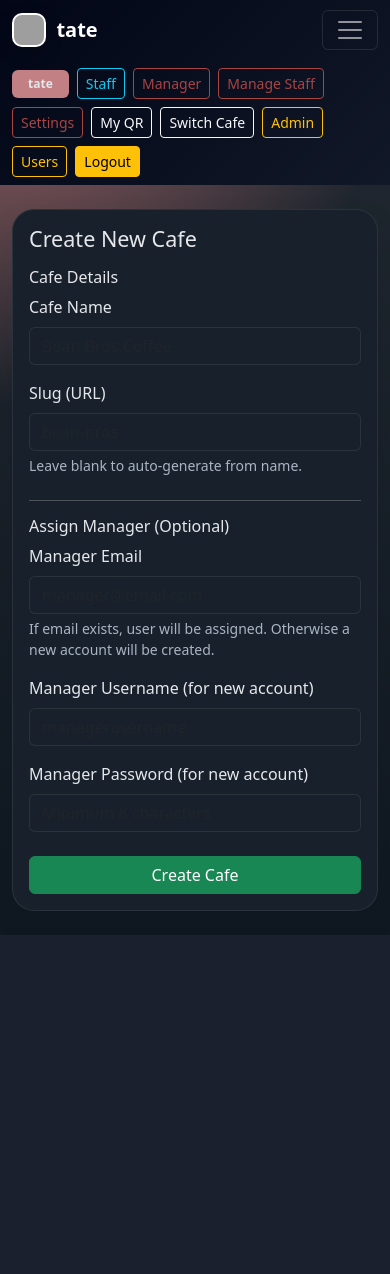
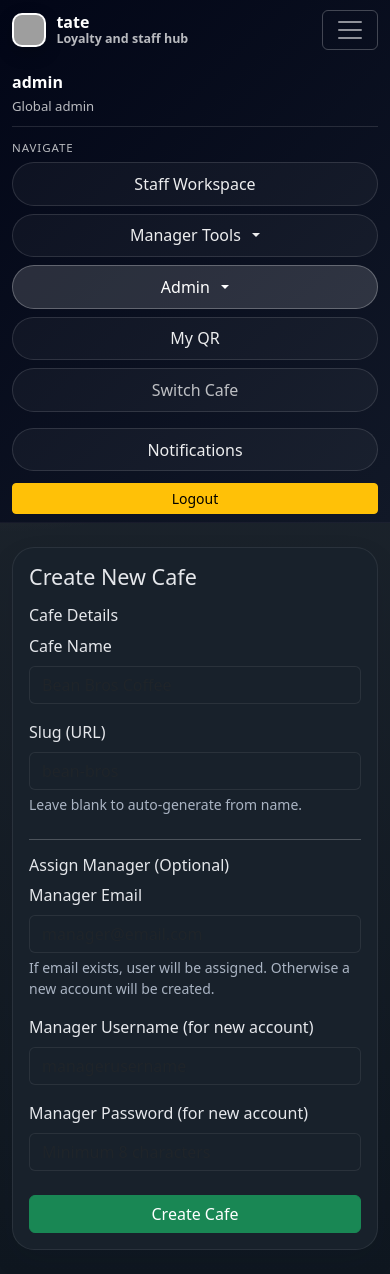
Before and after one commit to AlexandriaParkCS/2026-Yr12-tatehk-PWA-assessment, a Flask app: page /admin/create-cafe in a window 390 px wide, after a click that opens the changed part. Before the commit the page ends 935 px from the top, so only its background shows below. Run offline with Flask 3, Linux system fonts and the light colour scheme; a user stored in the database is signed in; grey boxes are pictures that could not be loaded.

Commit message:
forgot password and layout update

```diff
--- a/app.py
+++ b/app.py
@@ -9,7 +9,7 @@ import qrcode
 from flask import (
     Flask, render_template, request, redirect,
     url_for, session, flash, abort,
-    send_file, jsonify
+    send_file, jsonify, send_from_directory
 )
 from werkzeug.security import generate_password_hash, check_password_hash
 from sqlalchemy import or_, and_, func
@@ -24,6 +24,7 @@ from models import (
     LoyaltyCard,
     ActivityLog,
     StaffInvite,
+    PasswordResetToken,
     Notification,
 )
 
@@ -233,6 +234,17 @@ def create_notification(user_id: int, cafe_id: int | None, title: str, message:
     db.session.commit()
 
 
+def get_valid_password_reset(token: str) -> PasswordResetToken | None:
+    reset = PasswordResetToken.query.filter_by(token=token).first()
+    if not reset:
+        return None
+    if reset.used_at is not None:
+        return None
+    if reset.expires_at < datetime.utcnow():
+        return None
+    return reset
+
+
 # ---------------------------
 # App factory
 # ---------------------------
@@ -412,6 +424,10 @@ def create_app():
     @app.get("/")
     def index():
         return render_template("index.html")
+
+    @app.get("/favicon.ico")
+    def favicon():
+        return send_from_directory(app.root_path, "favicon.ico", mimetype="image/x-icon")
 
     @app.route("/register", methods=["GET", "POST"])
     def register():
@@ -488,6 +504,79 @@ def create_app():
             return redirect(url_for("select_cafe"))
 
         return render_template("login.html")
+
+    @app.route("/forgot-password", methods=["GET", "POST"])
+    def forgot_password():
+        reset_url = None
+
+        if request.method == "POST":
+            require_csrf()
+
+            email = (request.form.get("email") or "").strip().lower()
+            if not email:
+                flash("Email is required.", "danger")
+                return redirect(url_for("forgot_password"))
+
+            user = User.query.filter_by(email=email).first()
+            if not user or not user.is_active:
+                flash("If that email exists, a reset link is ready.", "info")
+                return render_template("forgot_password.html", reset_url=None)
+
+            active_tokens = PasswordResetToken.query.filter_by(user_id=user.id, used_at=None).all()
+            now = datetime.utcnow()
+            for token_row in active_tokens:
+                token_row.used_at = now
+
+            reset = PasswordResetToken(
+                user_id=user.id,
+                expires_at=now + timedelta(hours=1),
+            )
+            db.session.add(reset)
+            db.session.commit()
+
+            reset_url = url_for("reset_password", token=reset.token, _external=True)
+            flash("Reset link generated. This project does not send email yet, so use the link below.", "success")
+
+        return render_template("forgot_password.html", reset_url=reset_url)
+
+    @app.route("/reset-password/<token>", methods=["GET", "POST"])
+    def reset_password(token: str):
+        reset = get_valid_password_reset(token)
+        if not reset:
+            flash("That password reset link is invalid or expired.", "danger")
+            return redirect(url_for("forgot_password"))
+
+        if request.method == "POST":
+            require_csrf()
+
+            password = request.form.get("password") or ""
+            confirm_password = request.form.get("confirm_password") or ""
+
+            if len(password) < 8:
+                flash("Password must be at least 8 characters.", "danger")
+                return redirect(url_for("reset_password", token=token))
+            if password != confirm_password:
+                flash("Passwords do not match.", "danger")
+                return redirect(url_for("reset_password", token=token))
+
+            user = db.session.get(User, reset.user_id)
+            if not user or not user.is_active:
+                flash("Account not available for password reset.", "danger")
+                return redirect(url_for("forgot_password"))
+
+            user.password_hash = generate_password_hash(password)
+
+            now = datetime.utcnow()
+            open_tokens = PasswordResetToken.query.filter_by(user_id=user.id, used_at=None).all()
+            for token_row in open_tokens:
+                token_row.used_at = now
+
+            db.session.commit()
+
+            flash("Password updated. You can log in now.", "success")
+            return redirect(url_for("login"))
+
+        return render_template("reset_password.html", token=token)
 
     @app.post("/logout")
     def logout():
--- a/templates/base.html
+++ b/templates/base.html
@@ -6,6 +6,7 @@
 <meta name="viewport" content="width=device-width, initial-scale=1">
 
 <title>Coffee Loyalty</title>
+<link rel="icon" href="{{ url_for('favicon') }}" type="image/x-icon">
 
 <link href="https://cdn.jsdelivr.net/npm/bootstrap@5.3.3/dist/css/bootstrap.min.css" rel="stylesheet">
 
@@ -20,6 +21,7 @@
   --surface-border: rgba(17, 24, 39, 0.08);
   --nav-bg: linear-gradient(135deg, #1f2328, #111827);
   --nav-text: #ffffff;
+  --nav-muted: rgba(255, 255, 255, 0.72);
 }
 
 body.theme-dark{
@@ -59,10 +61,28 @@ body{
 .navbar{
   backdrop-filter: blur(8px);
   background: var(--nav-bg) !important;
+  border-bottom: 1px solid rgba(255, 255, 255, 0.08);
 }
 
 .main-container{
   max-width:1100px;
+}
+
+.skip-link{
+  position:absolute;
+  left:1rem;
+  top:-3rem;
+  z-index:1100;
+  background: var(--surface-bg);
+  color: var(--page-text);
+  padding:0.65rem 0.9rem;
+  border-radius:0.8rem;
+  border:1px solid var(--surface-border);
+  text-decoration:none;
+}
+
+.skip-link:focus{
+  top:1rem;
 }
 
 .notification-badge{
@@ -74,6 +94,7 @@ body{
   align-items:center;
   gap:0.65rem;
   color: var(--nav-text) !important;
+  min-width:0;
 }
 
 .brand-logo{
@@ -84,6 +105,133 @@ body{
   background:#fff;
   padding:2px;
   box-shadow:0 6px 18px rgba(0,0,0,0.18);
+}
+
+.brand-copy{
+  display:flex;
+  flex-direction:column;
+  min-width:0;
+}
+
+.brand-title{
+  font-size:1rem;
+  font-weight:700;
+  line-height:1.1;
+}
+
+.brand-subtitle{
+  font-size:0.78rem;
+  color: var(--nav-muted);
+  line-height:1.1;
+}
+
+.navbar-toggler{
+  border-color: rgba(255,255,255,0.24);
+}
+
+.nav-layout{
+  display:flex;
+  align-items:center;
+  justify-content:space-between;
+  gap:1rem;
+  width:100%;
+}
+
+.nav-cluster{
+  display:flex;
+  align-items:center;
+  flex-wrap:wrap;
+  gap:0.75rem;
+}
+
+.nav-chip{
+  display:inline-flex;
+  align-items:center;
+  gap:0.45rem;
+  padding:0.55rem 0.85rem;
+  border-radius:999px;
+  color: rgba(255,255,255,0.92);
+  text-decoration:none;
+  border:1px solid rgba(255,255,255,0.12);
+  background: rgba(255,255,255,0.04);
+  transition: background-color 0.15s ease, border-color 0.15s ease, color 0.15s ease;
+}
+
+.nav-chip:hover,
+.nav-chip:focus,
+.nav-chip.active{
+  color:#fff;
+  background: rgba(255,255,255,0.14);
+  border-color: rgba(255,255,255,0.26);
+}
+
+.nav-chip-muted{
+  color: var(--nav-muted);
+}
+
+.nav-group-label{
+  font-size:0.72rem;
+  text-transform:uppercase;
+  letter-spacing:0.08em;
+  color: var(--nav-muted);
+  margin-bottom:0.2rem;
+}
+
+.nav-stack{
+  display:flex;
+  flex-direction:column;
+  gap:0.15rem;
+}
+
+.nav-menu-group{
+  display:flex;
+  align-items:center;
+  gap:0.5rem;
+  flex-wrap:wrap;
+}
+
+.nav-dropdown-toggle{
+  display:inline-flex;
+  align-items:center;
+  gap:0.45rem;
+}
+
+.nav-status{
+  display:flex;
+  flex-direction:column;
+  gap:0.15rem;
+  padding:0.15rem 0;
+}
+
+.nav-status strong{
+  color:#fff;
+}
+
+.nav-status span{
+  color: var(--nav-muted);
+  font-size:0.82rem;
+}
+
+.dropdown-menu{
+  border-radius: 18px;
+  padding:0.65rem;
+  min-width: 240px;
+}
+
+.dropdown-item{
+  border-radius: 12px;
+  padding:0.6rem 0.75rem;
+}
+
+.dropdown-item.active,
+.dropdown-item:active{
+  background: color-mix(in srgb, var(--cafe-accent) 14%, transparent);
+  color: var(--page-text);
+}
+
+.menu-note{
+  font-size:0.78rem;
+  color: var(--nav-muted);
 }
 
 .card,
@@ -165,11 +313,48 @@ body.theme-dark .small.text-muted,
 body.theme-dark .table-light{
   color: #aab4c3 !important;
 }
+
+@media (max-width: 991.98px){
+  .nav-layout{
+    align-items:stretch;
+    flex-direction:column;
+    padding-top:1rem;
+  }
+
+  .nav-cluster{
+    width:100%;
+    flex-direction:column;
+    align-items:stretch;
+  }
+
+  .nav-menu-group{
+    flex-direction:column;
+    align-items:stretch;
+  }
+
+  .nav-chip,
+  .nav-dropdown-toggle,
+  .nav-cluster .btn,
+  .nav-cluster form .btn{
+    width:100%;
+    justify-content:center;
+  }
+
+  .nav-status{
+    padding-bottom:0.6rem;
+    border-bottom:1px solid rgba(255,255,255,0.12);
+  }
+
+  .dropdown-menu{
+    width:100%;
+  }
+}
 </style>
 
 </head>
 
 <body class="theme-{{ active_cafe.theme_mode if active_cafe else 'light' }} card-{{ active_cafe.card_style if active_cafe else 'rounded' }}">
+<a href="#main-content" class="skip-link">Skip to content</a>
 
 <!-- NAVBAR -->
 <nav class="navbar navbar-expand-lg navbar-dark sticky-top">
@@ -179,150 +364,161 @@ body.theme-dark .table-light{
 {% if active_cafe and active_cafe.logo_url %}
 <img src="{{ active_cafe.logo_url }}" alt="{{ active_cafe.name }} logo" class="brand-logo">
 {% endif %}
-<span>{{ active_cafe.name if active_cafe else 'Coffee Loyalty' }}</span>
+<span class="brand-copy">
+<span class="brand-title">{{ active_cafe.name if active_cafe else 'Coffee Loyalty' }}</span>
+<span class="brand-subtitle">
+{% if active_cafe %}
+Loyalty and staff hub
+{% else %}
+Cafe rewards and team tools
+{% endif %}
+</span>
+</span>
 </a>
 
-<button class="navbar-toggler" type="button" data-bs-toggle="collapse" data-bs-target="#navMenu">
+<button class="navbar-toggler" type="button" data-bs-toggle="collapse" data-bs-target="#navMenu" aria-controls="navMenu" aria-expanded="false" aria-label="Toggle navigation menu">
 <span class="navbar-toggler-icon"></span>
 </button>
 
 <div class="collapse navbar-collapse" id="navMenu">
-
-<div class="ms-auto d-flex flex-wrap align-items-center gap-2 mt-3 mt-lg-0">
+<div class="nav-layout ms-lg-4">
 
 {% if me %}
 
-{% if active_cafe %}
-<span class="badge bg-secondary px-3 py-2">
-{{ active_cafe.name }}
+<div class="nav-cluster">
+<div class="nav-status" aria-label="Current account">
+<strong>{{ me.username }}</strong>
+<span>
+{% if me_is_admin %}
+Global admin
+{% elif me_membership %}
+{{ me_membership.role|capitalize }} at {{ active_cafe.name if active_cafe else 'selected cafe' }}
+{% elif active_cafe %}
+Customer at {{ active_cafe.name }}
+{% else %}
+Signed in
+{% endif %}
 </span>
-{% endif %}
+</div>
 
-<!-- Customer -->
+<div class="nav-stack" aria-label="Workspace navigation">
+<div class="nav-group-label">Navigate</div>
+<div class="nav-menu-group">
 {% if active_cafe and not me_is_admin and not me_membership %}
-<a class="btn btn-outline-light btn-sm"
-href="{{ url_for('card') }}">
+<a class="nav-chip {% if request.endpoint == 'card' %}active{% endif %}"
+href="{{ url_for('card') }}"
+aria-current="{% if request.endpoint == 'card' %}page{% endif %}">
 My Card
 </a>
 {% endif %}
 
-<!-- Staff -->
 {% if active_cafe and (me_is_admin or (me_membership and me_membership.role in ['staff','manager'])) %}
-<a class="btn btn-outline-info btn-sm"
-href="{{ url_for('staff_home') }}">
-Staff
+<a class="nav-chip {% if request.endpoint == 'staff_home' %}active{% endif %}"
+href="{{ url_for('staff_home') }}"
+aria-current="{% if request.endpoint == 'staff_home' %}page{% endif %}">
+Staff Workspace
 </a>
 {% endif %}
 
-<!-- Manager -->
 {% if active_cafe and (me_is_admin or (me_membership and me_membership.role == 'manager')) %}
-<a class="btn btn-outline-primary btn-sm"
-href="{{ url_for('manager_dashboard') }}">
-Manager
-</a>
+<div class="dropdown">
+<button class="nav-chip nav-dropdown-toggle dropdown-toggle {% if request.endpoint in ['manager_dashboard', 'manager_staff', 'cafe_settings'] %}active{% endif %}"
+type="button"
+data-bs-toggle="dropdown"
+aria-expanded="false">
+Manager Tools
+</button>
+<div class="dropdown-menu dropdown-menu-end">
+<div class="nav-group-label px-2">Manager</div>
+<a class="dropdown-item {% if request.endpoint == 'manager_dashboard' %}active{% endif %}" href="{{ url_for('manager_dashboard') }}">Dashboard</a>
+<a class="dropdown-item {% if request.endpoint == 'manager_staff' %}active{% endif %}" href="{{ url_for('manager_staff') }}">Manage Staff</a>
+<a class="dropdown-item {% if request.endpoint == 'cafe_settings' %}active{% endif %}" href="{{ url_for('cafe_settings') }}">Cafe Settings</a>
+</div>
+</div>
+{% endif %}
 
-<a class="btn btn-outline-primary btn-sm"
-href="{{ url_for('manager_staff') }}">
-Manage Staff
-</a>
-
-<a class="btn btn-outline-primary btn-sm"
-href="{{ url_for('cafe_settings') }}">
-Settings
+{% if me_is_admin %}
+<div class="dropdown">
+<button class="nav-chip nav-dropdown-toggle dropdown-toggle {% if request.endpoint in ['admin_create_cafe', 'admin_users'] %}active{% endif %}"
+type="button"
+data-bs-toggle="dropdown"
+aria-expanded="false">
+Admin
+</button>
+<div class="dropdown-menu dropdown-menu-end">
+<div class="nav-group-label px-2">Administration</div>
+<a class="dropdown-item {% if request.endpoint == 'admin_create_cafe' %}active{% endif %}" href="{{ url_for('admin_create_cafe') }}">Create Cafe</a>
+<a class="dropdown-item {% if request.endpoint == 'admin_users' %}active{% endif %}" href="{{ url_for('admin_users') }}">Manage Users</a>
+</div>
+</div>
+{% endif %}
+{% if active_cafe %}
+<a class="nav-chip {% if request.endpoint == 'my_qr' %}active{% endif %}"
+href="{{ url_for('my_qr') }}"
+aria-current="{% if request.endpoint == 'my_qr' %}page{% endif %}">
+My QR
 </a>
 {% endif %}
-
-<!-- QR page -->
-<a class="btn btn-outline-light btn-sm"
-href="{{ url_for('my_qr') }}">
-My QR
-</a>
-
-<!-- Switch cafe -->
-<a class="btn btn-outline-light btn-sm"
-href="{{ url_for('select_cafe') }}">
+<a class="nav-chip nav-chip-muted {% if request.endpoint == 'select_cafe' %}active{% endif %}"
+href="{{ url_for('select_cafe') }}"
+aria-current="{% if request.endpoint == 'select_cafe' %}page{% endif %}">
 Switch Cafe
 </a>
+</div>
+</div>
+</div>
 
-<!-- Notifications -->
+<div class="nav-cluster justify-content-lg-end">
+<div class="dropdown">
+<button class="nav-chip nav-dropdown-toggle {% if unread_notifications %}active{% endif %}"
+type="button"
+data-bs-toggle="dropdown"
+aria-expanded="false"
+aria-label="Notifications">
+Notifications
 {% if unread_notifications %}
-<div class="dropdown">
-
-<button class="btn btn-outline-warning btn-sm dropdown-toggle"
-data-bs-toggle="dropdown">
-
-Notifications
 <span class="badge bg-danger notification-badge">
 {{ unread_notifications|length }}
 </span>
-
+{% endif %}
 </button>
 
-<div class="dropdown-menu dropdown-menu-end p-2" style="width:300px">
-
+<div class="dropdown-menu dropdown-menu-end">
+{% if unread_notifications %}
+<div class="nav-group-label px-2">Recent Alerts</div>
 {% for n in unread_notifications %}
-
-<div class="border-bottom pb-2 mb-2">
-
-<div class="fw-semibold small">
-{{ n.title }}
+<div class="border-bottom px-2 py-2 mb-1">
+<div class="fw-semibold small">{{ n.title }}</div>
+<div class="small text-muted mb-1">{{ n.message }}</div>
+<form method="post" action="{{ url_for('mark_notification_read', notification_id=n.id) }}">
+<input type="hidden" name="csrf_token" value="{{ csrf_token }}">
+<button class="btn btn-sm btn-link p-0">Mark read</button>
+</form>
 </div>
-
-<div class="small text-muted">
-{{ n.message }}
+{% endfor %}
+{% else %}
+<div class="px-2 py-2">
+<div class="fw-semibold small">No new notifications</div>
+<div class="menu-note">Updates will appear here when staff activity changes.</div>
+</div>
+{% endif %}
+</div>
 </div>
 
 <form method="post"
-action="{{ url_for('mark_notification_read', notification_id=n.id) }}">
-
-<input type="hidden" name="csrf_token" value="{{ csrf_token }}">
-
-<button class="btn btn-sm btn-link p-0">
-Mark read
-</button>
-
-</form>
-
-</div>
-
-{% endfor %}
-
-</div>
-
-</div>
-{% endif %}
-
-<!-- Global admin -->
-{% if me_is_admin %}
-<a class="btn btn-outline-warning btn-sm"
-href="{{ url_for('admin_create_cafe') }}">
-Admin
-</a>
-<a class="btn btn-outline-warning btn-sm"
-     href="{{ url_for('admin_users') }}">
-    Users
-  </a>
-{% endif %}
-
-
-
-<!-- Logout -->
-<form method="post"
 action="{{ url_for('logout') }}"
 class="m-0">
-
 <input type="hidden" name="csrf_token" value="{{ csrf_token }}">
-
-<button class="btn btn-warning btn-sm">
-Logout
-</button>
-
+<button class="btn btn-warning btn-sm">Logout</button>
 </form>
+</div>
 
 {% else %}
 
-<a class="btn btn-outline-light btn-sm"
-href="{{ url_for('login') }}">
+<div class="nav-cluster ms-auto">
+<a class="nav-chip {% if request.endpoint == 'login' %}active{% endif %}"
+href="{{ url_for('login') }}"
+aria-current="{% if request.endpoint == 'login' %}page{% endif %}">
 Login
 </a>
 
@@ -330,6 +526,7 @@ Login
 href="{{ url_for('register') }}">
 Register
 </a>
+</div>
 
 {% endif %}
 
@@ -341,7 +538,7 @@ Register
 
 
 <!-- MAIN CONTENT -->
-<main class="container main-container py-4">
+<main class="container main-container py-4" id="main-content" tabindex="-1">
 
 {% with messages = get_flashed_messages(with_categories=true) %}
 {% if messages %}
--- a/templates/login.html
+++ b/templates/login.html
@@ -21,6 +21,10 @@
 
           <button class="btn btn-primary w-100" type="submit">Login</button>
         </form>
+
+        <div class="text-center mt-3">
+          <a href="{{ url_for('forgot_password') }}">Forgot password?</a>
+        </div>
       </div>
     </div>
   </div>
```
Also changed, not shown: models.py (+30 -0 lines), templates/forgot_password.html (added, +38 -0 lines), templates/reset_password.html (added, +35 -0 lines), instance/coffee_loyalty_multi_v4.db.
